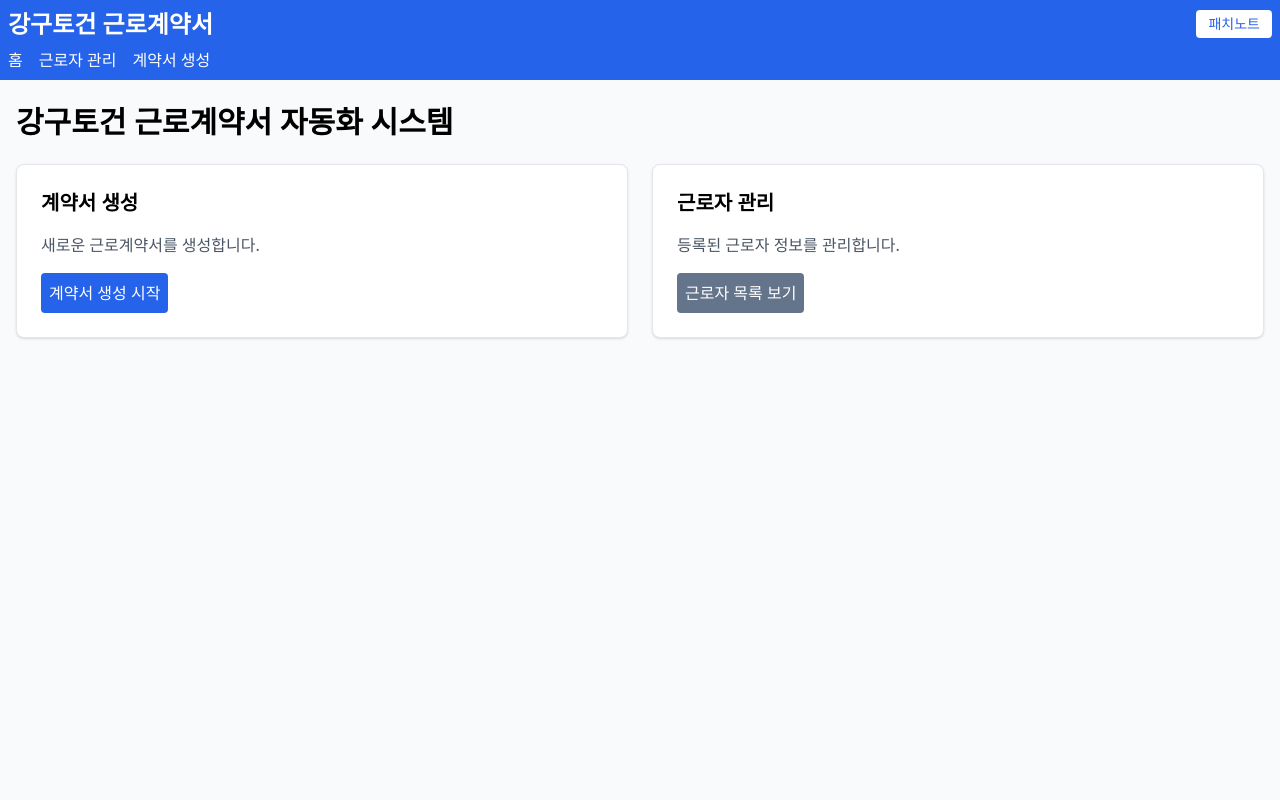
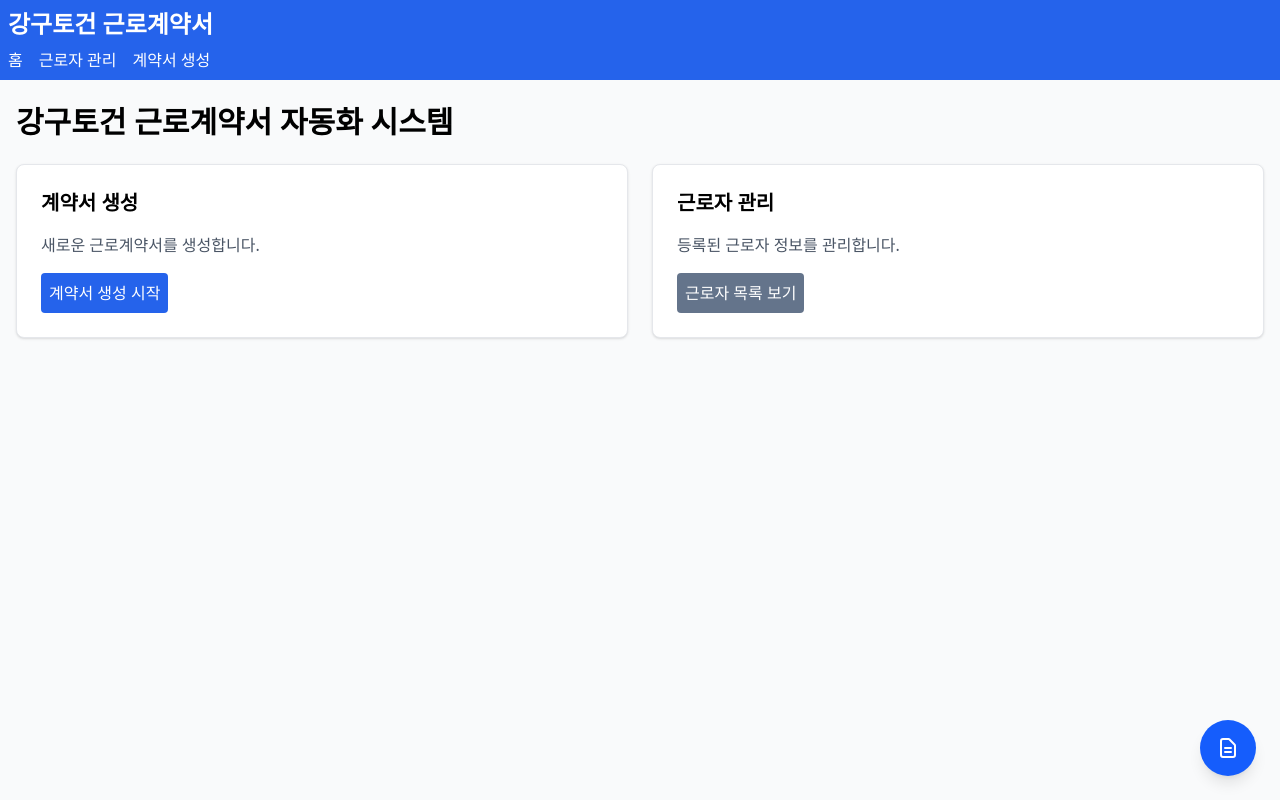
Before and after one commit to blood8879/kanggu-system, a React (Vite) app in the folder kanggu-contract/: page / in a window 1280 px wide. Built offline with nearby package versions, Linux system fonts and the light colour scheme; a web font is replaced by a local one.

Commit message:
패치노트 플로팅 버튼으로 변경
- PatchNotesFloatingButton 컴포넌트 추가 (우측 하단 고정 버튼)
- Header에서 패치노트 버튼 제거
- MainLayout에 플로팅 버튼 추가
- 화면 우측 하단에 떠있는 원형 버튼으로 패치노트 모달 열기

```diff
--- /dev/null
+++ b/kanggu-contract/src/components/common/PatchNotesFloatingButton.tsx
@@ -0,0 +1,42 @@
+import React, { useState } from 'react';
+import { Modal } from './Modal';
+import { PatchNotesSection } from './PatchNotesSection';
+
+export const PatchNotesFloatingButton: React.FC = () => {
+  const [isPatchNotesOpen, setIsPatchNotesOpen] = useState(false);
+
+  return (
+    <>
+      {/* Floating Action Button */}
+      <button
+        onClick={() => setIsPatchNotesOpen(true)}
+        className="fixed bottom-6 right-6 w-14 h-14 bg-blue-600 text-white rounded-full shadow-lg hover:bg-blue-700 transition-all hover:scale-110 flex items-center justify-center z-40"
+        aria-label="패치노트 보기"
+      >
+        <svg
+          xmlns="http://www.w3.org/2000/svg"
+          className="h-6 w-6"
+          fill="none"
+          viewBox="0 0 24 24"
+          stroke="currentColor"
+        >
+          <path
+            strokeLinecap="round"
+            strokeLinejoin="round"
+            strokeWidth={2}
+            d="M9 12h6m-6 4h6m2 5H7a2 2 0 01-2-2V5a2 2 0 012-2h5.586a1 1 0 01.707.293l5.414 5.414a1 1 0 01.293.707V19a2 2 0 01-2 2z"
+          />
+        </svg>
+      </button>
+
+      {/* Modal */}
+      <Modal
+        isOpen={isPatchNotesOpen}
+        onClose={() => setIsPatchNotesOpen(false)}
+        title="패치 노트"
+      >
+        <PatchNotesSection />
+      </Modal>
+    </>
+  );
+};
--- a/kanggu-contract/src/components/layout/Header.tsx
+++ b/kanggu-contract/src/components/layout/Header.tsx
@@ -1,23 +1,13 @@
-import React, { useState } from 'react';
+import React from 'react';
 import { Link } from 'react-router-dom';
-import { Modal } from '../common/Modal';
-import { PatchNotesSection } from '../common/PatchNotesSection';
 
 export const Header: React.FC = () => {
-  const [isPatchNotesOpen, setIsPatchNotesOpen] = useState(false);
-
   return (
     <header className="bg-primary text-white px-2 py-2">
       <div className="max-w-7xl mx-auto">
-        <div className="flex items-center justify-between mb-2">
-          <h1 className="text-xl sm:text-2xl font-bold">강구토건 근로계약서</h1>
-          <button
-            onClick={() => setIsPatchNotesOpen(true)}
-            className="px-3 py-1 bg-white text-primary rounded hover:bg-gray-100 transition-colors text-sm font-medium"
-          >
-            패치노트
-          </button>
-        </div>
+        <h1 className="text-xl sm:text-2xl font-bold mb-2">
+          강구토건 근로계약서
+        </h1>
         <nav className="flex flex-col sm:flex-row gap-2 sm:gap-4">
           <Link to="/" className="hover:underline">
             홈
@@ -30,14 +20,6 @@ export const Header: React.FC = () => {
           </Link>
         </nav>
       </div>
-
-      <Modal
-        isOpen={isPatchNotesOpen}
-        onClose={() => setIsPatchNotesOpen(false)}
-        title="패치 노트"
-      >
-        <PatchNotesSection />
-      </Modal>
     </header>
   );
 };
--- a/kanggu-contract/src/components/layout/MainLayout.tsx
+++ b/kanggu-contract/src/components/layout/MainLayout.tsx
@@ -1,5 +1,6 @@
 import React from 'react';
 import { Header } from './Header';
+import { PatchNotesFloatingButton } from '../common/PatchNotesFloatingButton';
 
 interface MainLayoutProps {
   children: React.ReactNode;
@@ -10,6 +11,7 @@ export const MainLayout: React.FC<MainLayoutProps> = ({ children }) => {
     <div className="min-h-screen bg-gray-50">
       <Header />
       <main className="max-w-7xl mx-auto py-6 px-2 sm:px-4">{children}</main>
+      <PatchNotesFloatingButton />
     </div>
   );
 };
```
